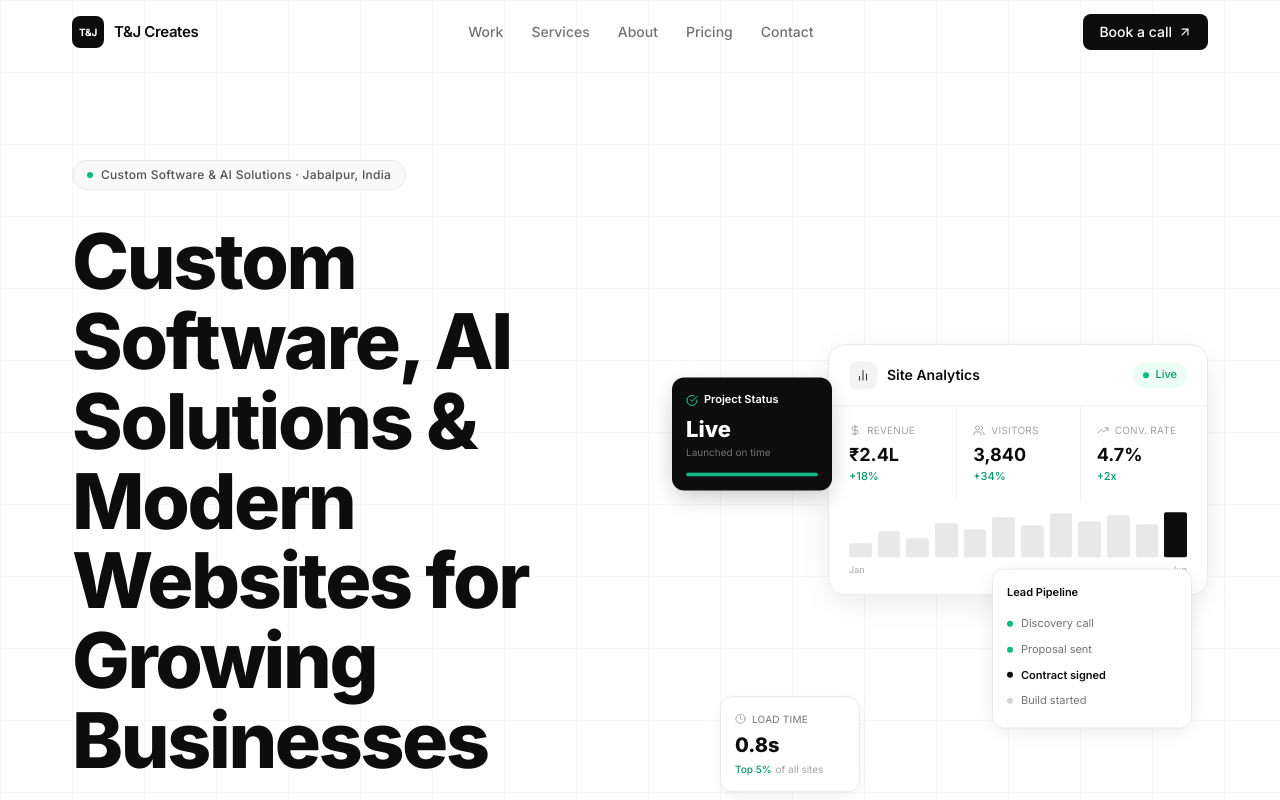
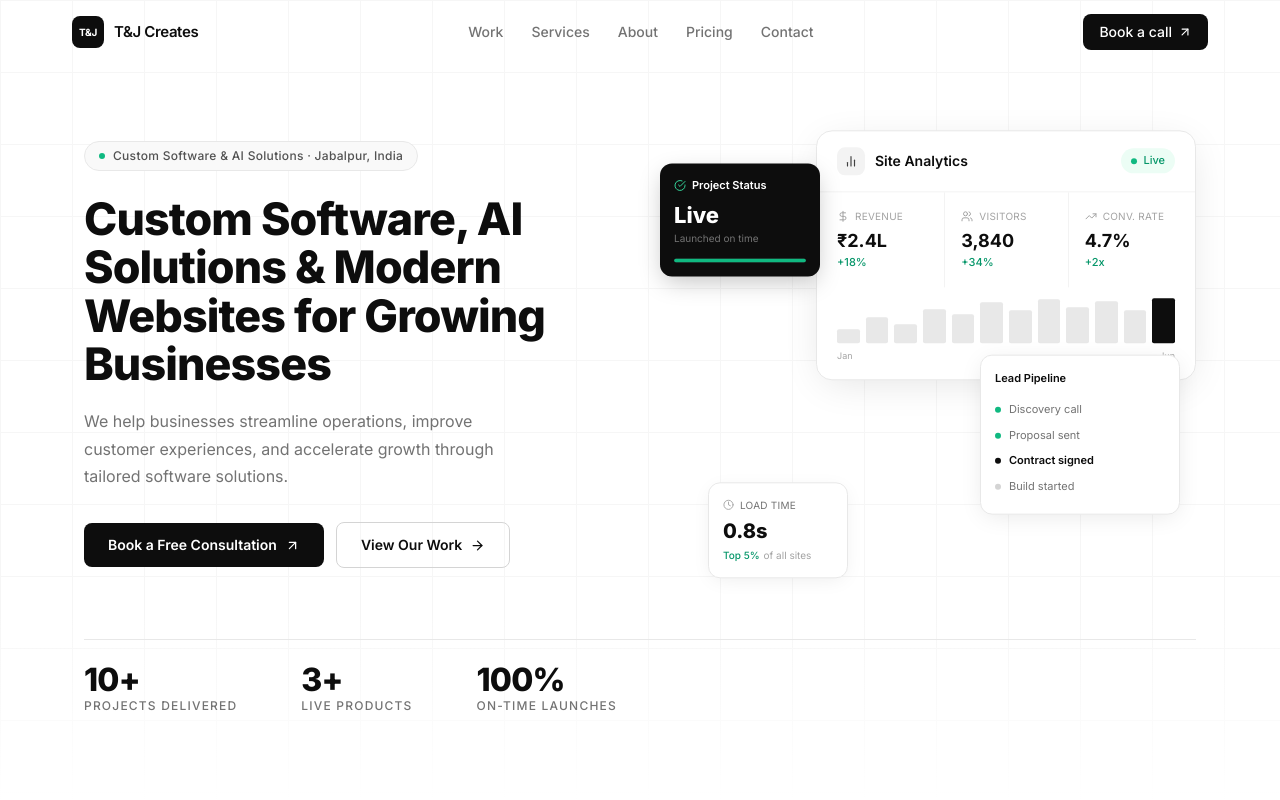
Before and after one commit to ayushtiwari18/agency-website, a React (Vite) app: page / in a window 1280 px wide. Shown: the top 800 px of the page. Built offline with nearby package versions, Linux system fonts and the light colour scheme.

Commit message:
fix: reduce hero headline font size so buttons are visible above the fold

```diff
--- a/src/sections/Hero.jsx
+++ b/src/sections/Hero.jsx
@@ -38,13 +38,13 @@ export default function Hero() {
         style={{ background: 'linear-gradient(to bottom, transparent, #ffffff)' }}
       />
 
-      <div className="container-content relative z-10 pt-32 pb-16 lg:pt-40 lg:pb-24">
-        <div className="grid grid-cols-1 lg:grid-cols-2 gap-12 lg:gap-8 items-center">
+      <div className="container-content relative z-10 pt-28 pb-12 lg:pt-32 lg:pb-20">
+        <div className="grid grid-cols-1 lg:grid-cols-2 gap-10 lg:gap-8 items-center">
 
           {/* LEFT COPY */}
-          <div className="max-w-[580px]">
+          <div className="max-w-[540px]">
             <motion.div {...fadeUp(0)}>
-              <div className="inline-flex items-center gap-2 px-3.5 py-1.5 rounded-full border border-brand-gray-200 bg-brand-gray-50 mb-8">
+              <div className="inline-flex items-center gap-2 px-3.5 py-1.5 rounded-full border border-brand-gray-200 bg-brand-gray-50 mb-6">
                 <span className="w-1.5 h-1.5 rounded-full bg-emerald-500 flex-shrink-0" />
                 <span className="text-xs font-medium text-brand-gray-600 tracking-wide">
                   Custom Software &amp; AI Solutions &middot; Jabalpur, India
@@ -54,14 +54,14 @@ export default function Hero() {
 
             <motion.h1
               {...fadeUp(0.08)}
-              className="text-[clamp(2.6rem,6vw,5.25rem)] font-extrabold leading-[1.04] tracking-[-0.03em] text-brand-black mb-6"
+              className="text-[clamp(1.9rem,3.5vw,3rem)] font-extrabold leading-[1.08] tracking-[-0.02em] text-brand-black mb-5"
             >
               Custom Software, AI Solutions &amp; Modern Websites for Growing Businesses
             </motion.h1>
 
             <motion.p
               {...fadeUp(0.18)}
-              className="text-[17px] text-brand-gray-500 leading-[1.7] mb-10 max-w-[460px]"
+              className="text-[16px] text-brand-gray-500 leading-[1.7] mb-8 max-w-[440px]"
             >
               We help businesses streamline operations, improve customer experiences, and accelerate growth through tailored software solutions.
             </motion.p>
@@ -98,9 +98,9 @@ export default function Hero() {
           initial={{ opacity: 0, y: 20 }}
           animate={{ opacity: 1, y: 0 }}
           transition={{ duration: 0.6, delay: 0.45, ease: [0.22, 1, 0.36, 1] }}
-          className="mt-16 lg:mt-20"
+          className="mt-12 lg:mt-16"
         >
-          <AnimatedDivider className="mb-8" />
+          <AnimatedDivider className="mb-6" />
 
           <div className="flex flex-wrap gap-10 md:gap-16">
             {stats.map((s, i) => (
```
